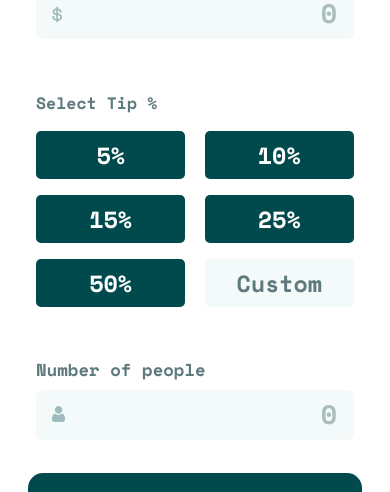
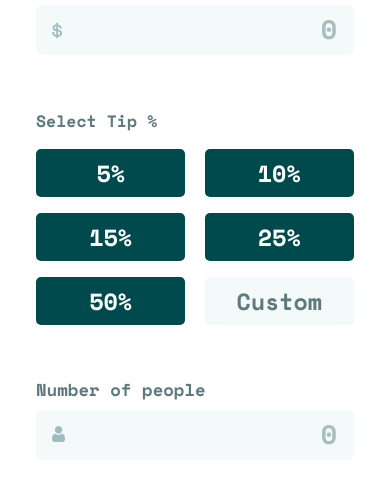
Before and after one commit to LucasVerasAquino/Tip-calculator, a plain HTML site: page index.html in a window 390 px wide. Shown: the part 179-671 px from the top of the page. Drawn offline with nearby package versions, Linux system fonts and the light colour scheme.

Commit message:
Ajustes CSS

```diff
--- a/style.css
+++ b/style.css
@@ -347,7 +347,7 @@ input[type="number"]::-webkit-outer-spin-button {
 /* MOBILE */
 @media (max-width: 416px) {
     .container {
-        height: 940px;
+        height: 960px;
         display: flex;
         align-items: center;
         justify-content: end;
```
